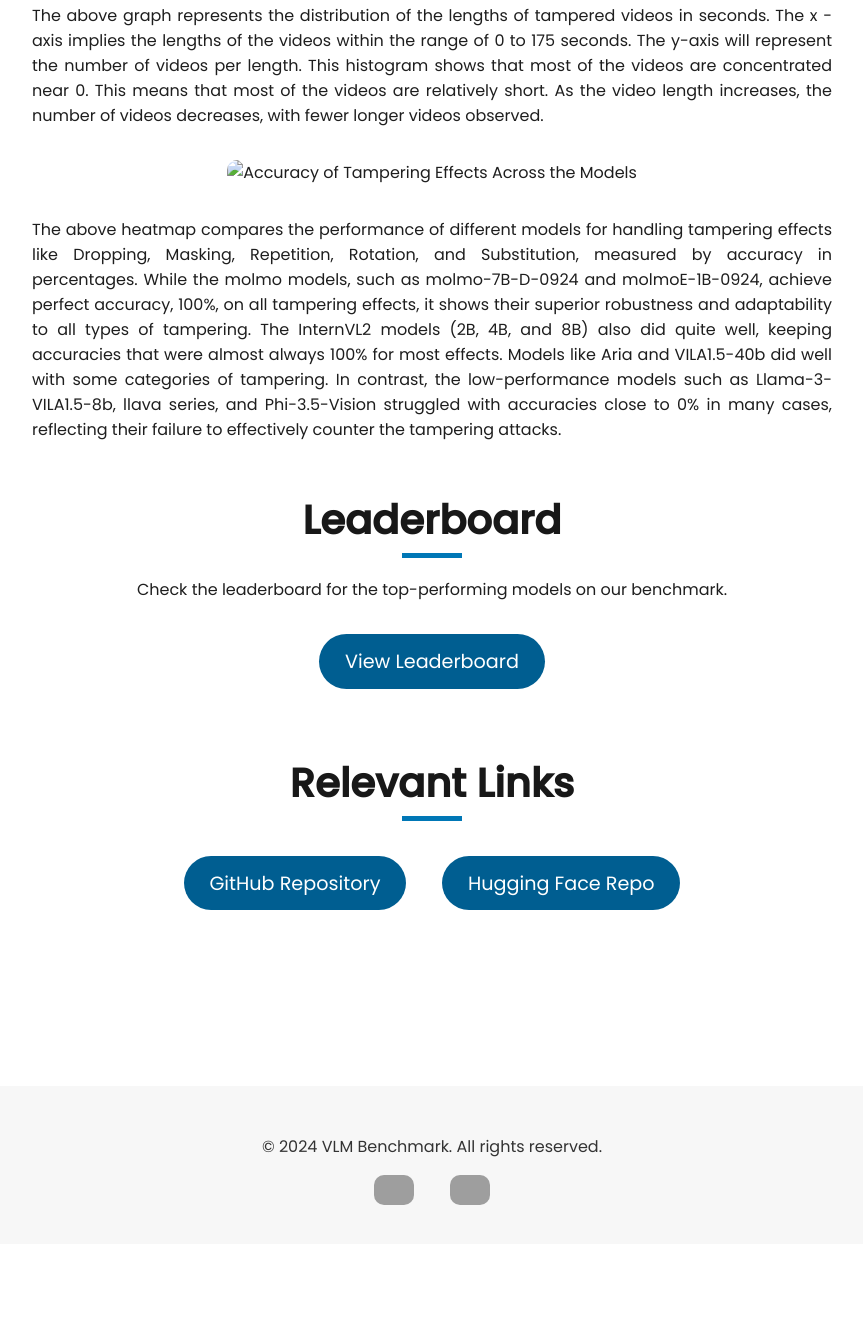
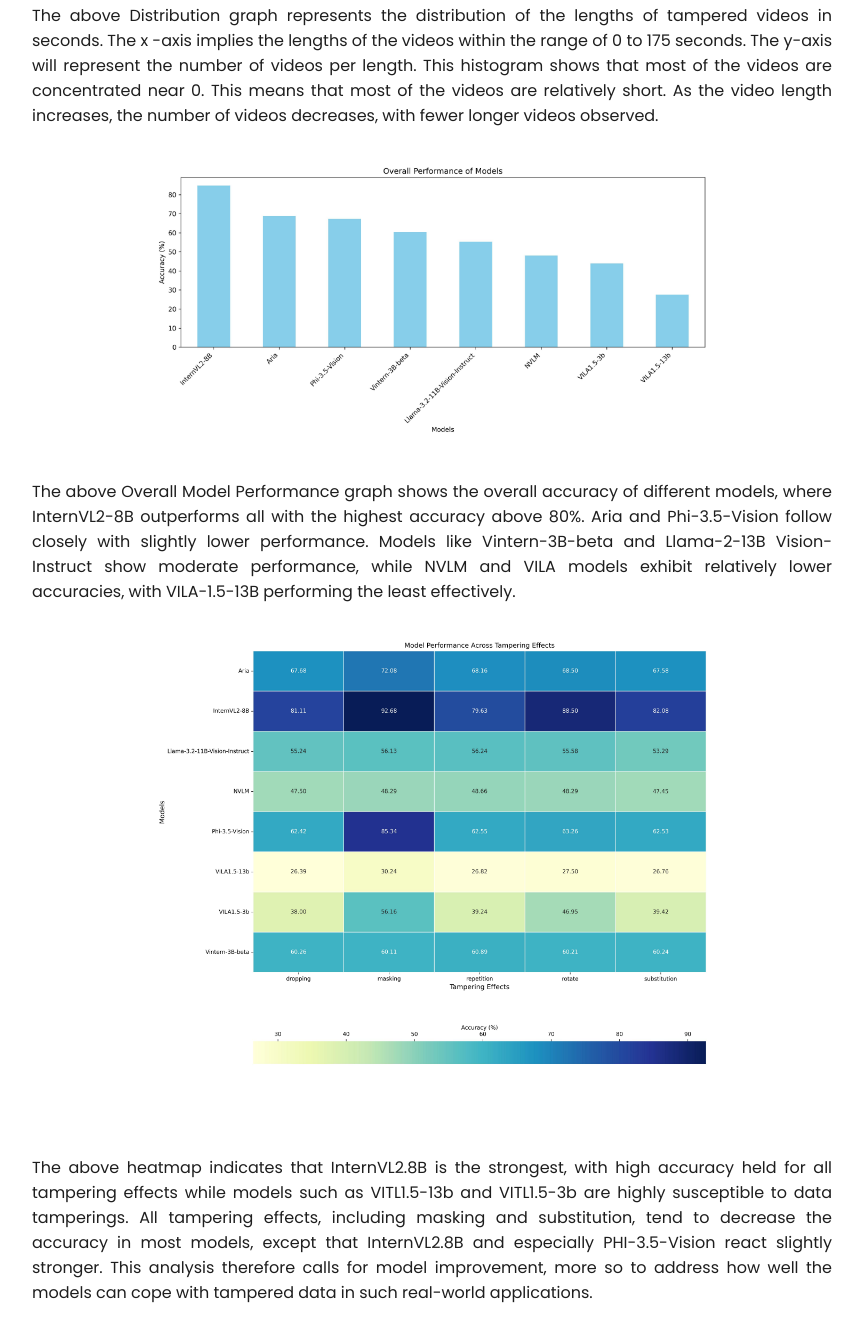
Before and after one commit to AngelineA12/MVTamperBench, a plain HTML site: page index.html in a window 1280 px wide. Shown: the part 2961-4300 px from the top of the page, without its empty margins (208-1071 px from the left). Before the commit the page ends 4205 px from the top, so only its background shows below. Drawn offline with Linux system fonts and the light colour scheme; grey boxes are pictures that could not be loaded.

Commit message:
Add files via upload

```diff
--- a/index.html
+++ b/index.html
@@ -266,18 +266,22 @@
 
             <img src="Distribution image.png" alt="Video Length Distribution Graph">
             <div class = "Graphs">
-            <p>The above graph represents the distribution of the lengths of tampered videos in seconds.
+            <p>The above Distribution graph represents the distribution of the lengths of tampered videos in seconds.
                 The x -axis implies the lengths of the videos within the range of 0 to 175 seconds.
                 The y-axis will represent the number of videos per length. This histogram shows that most of the videos are concentrated near 0.
                 This means that most of the videos are relatively short.
                 As the video length increases, the number of videos decreases, with fewer longer videos observed.</p>
             </div>
-            <img src="tampering_effects_heatmap.png" alt="Accuracy of Tampering Effects Across the Models">
+            <img src="OverallPerformancebar.jpg" alt="Overall Performance of the Models">
             <div class = "Graphs">
-            <p>The above heatmap compares the performance of different models for handling tampering effects like Dropping, Masking, Repetition, Rotation, and Substitution, measured by accuracy in percentages.
-                While the molmo models, such as molmo-7B-D-0924 and molmoE-1B-0924, achieve perfect accuracy, 100%, on all tampering effects, it shows their superior robustness and adaptability to all types of tampering.
-                The InternVL2 models (2B, 4B, and 8B) also did quite well, keeping accuracies that were almost always 100% for most effects. Models like Aria and VILA1.5-40b did well with some categories of tampering.
-                In contrast, the low-performance models such as Llama-3-VILA1.5-8b, llava series, and Phi-3.5-Vision struggled with accuracies close to 0% in many cases, reflecting their failure to effectively counter the tampering attacks.</p>
+                <p>The above Overall Model Performance graph shows the overall accuracy of different models, where InternVL2-8B outperforms all with the highest accuracy above 80%. Aria and Phi-3.5-Vision follow closely with slightly lower performance.
+                 Models like Vintern-3B-beta and Llama-2-13B Vision-Instruct show moderate performance, while NVLM and VILA models exhibit relatively lower accuracies, with VILA-1.5-13B performing the least effectively.</p>
+            </div>
+            <img src="Heatmap_of_Effects.jpg" alt="Accuracy of Tampering Effects Across the Models">
+            <div class = "Graphs">
+            <p>The above heatmap indicates that InternVL2.8B is the strongest, with high accuracy held for all tampering effects while models such as VITL1.5-13b and VITL1.5-3b are highly susceptible to data tamperings.
+                All tampering effects, including masking and substitution, tend to decrease the accuracy in most models, except that InternVL2.8B and especially PHI-3.5-Vision react slightly stronger.
+                This analysis therefore calls for model improvement, more so to address how well the models can cope with tampered data in such real-world applications.</p>
             </div>
         </section>
 
```
Also changed, not shown: Heatmap_of_Effects.jpg (added), OverallPerformancebar.jpg (added).
